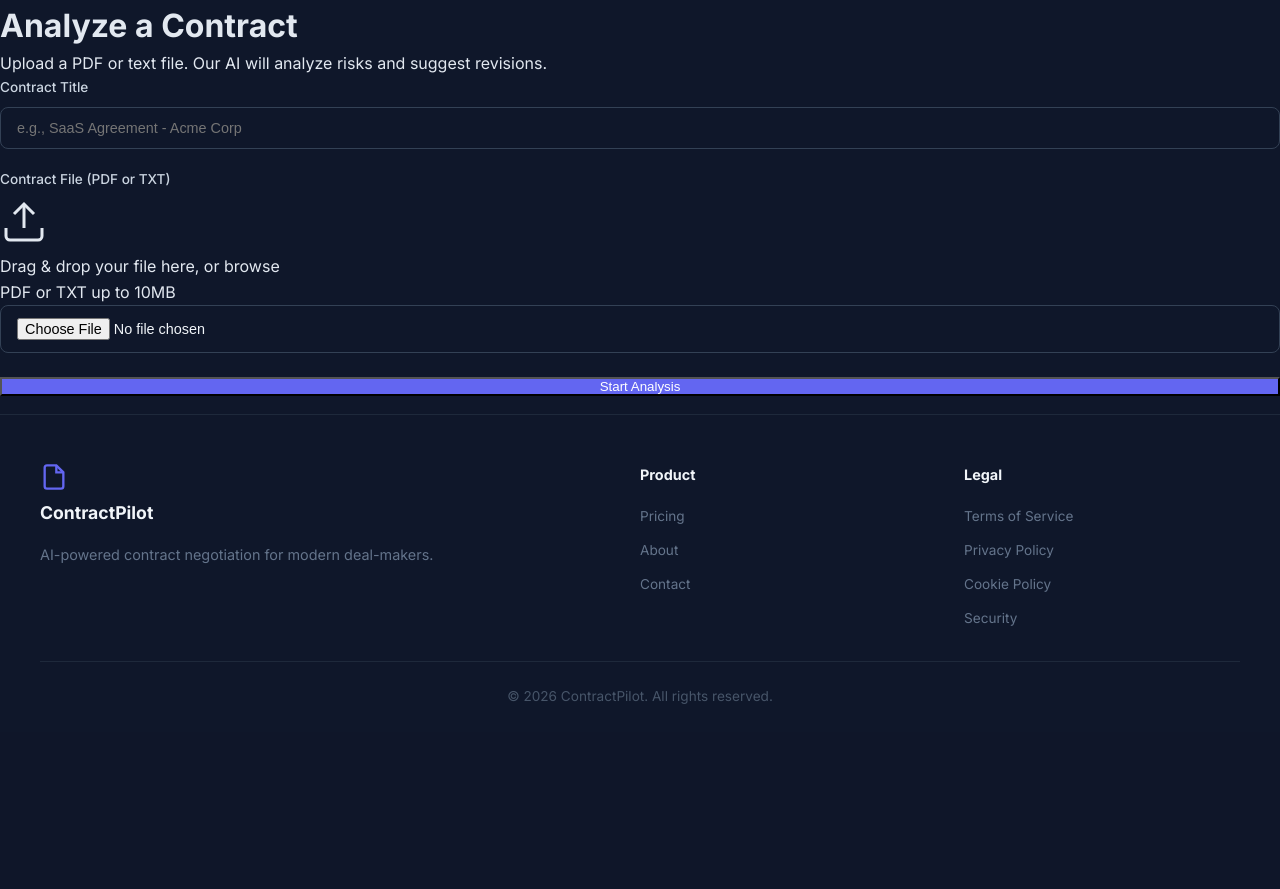
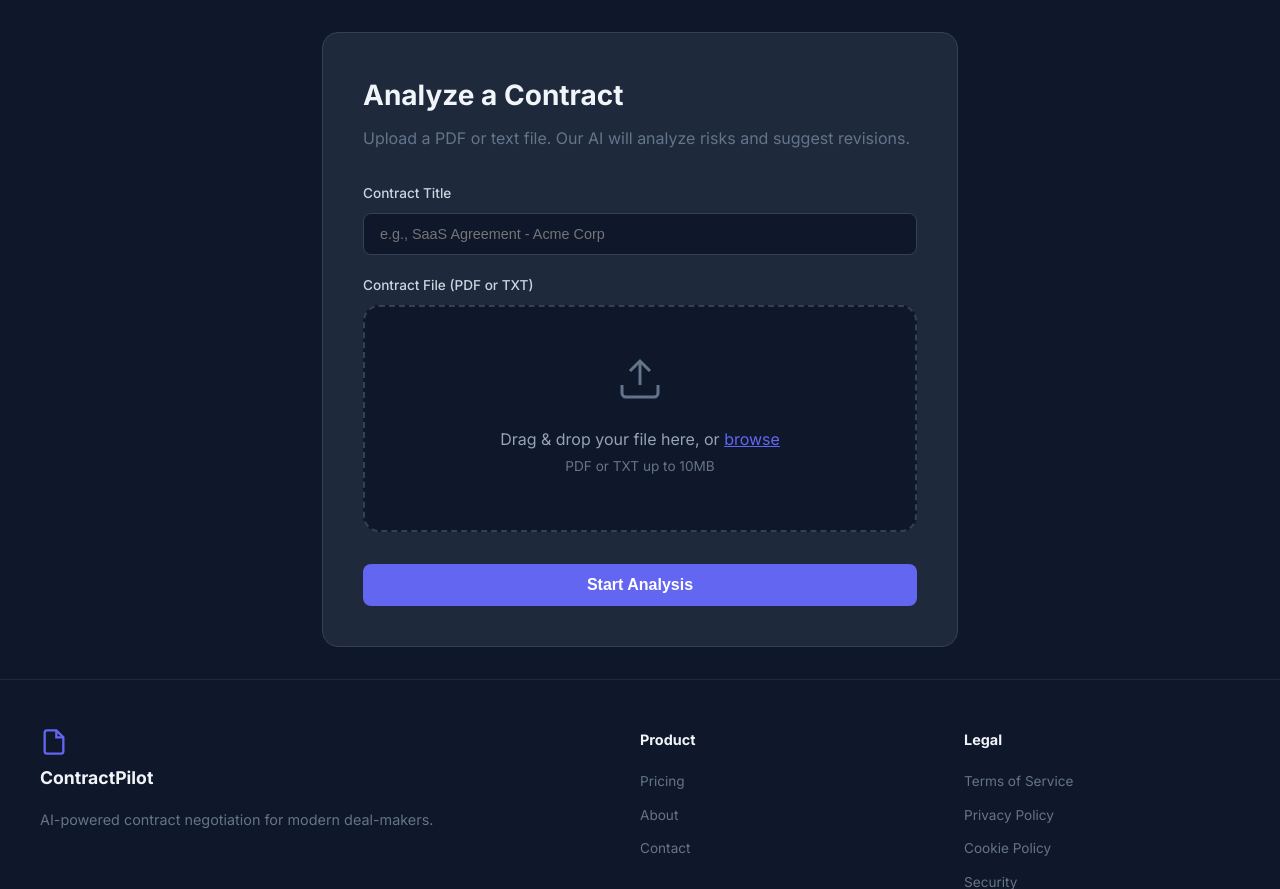
Before and after one commit to jagadishbhyri3-spec/contractpilot, a FastAPI app: page /upload in a window 1280 px wide. Shown: the part 68-957 px from the top of the page. Before the commit the page ends 772 px from the top, so only its background shows below. Run offline with FastAPI, Linux system fonts and the light colour scheme.

Commit message:
fix upload page styling

```diff
--- a/templates/upload.html
+++ b/templates/upload.html
@@ -1,5 +1,102 @@
 {% extends "base.html" %}
 {% block title %}Analyze Contract — ContractPilot{% endblock %}
+
+{% block extra_css %}
+<style>
+.upload-page {
+    max-width: 700px;
+    margin: 2rem auto;
+    padding: 0 2rem;
+}
+.upload-card {
+    background: #1e293b;
+    border: 1px solid #334155;
+    border-radius: 16px;
+    padding: 2.5rem;
+}
+.upload-card h1 {
+    color: #f1f5f9;
+    font-size: 1.75rem;
+    margin-bottom: 0.5rem;
+}
+.upload-card > p {
+    color: #64748b;
+    margin-bottom: 2rem;
+}
+.file-dropzone {
+    border: 2px dashed #334155;
+    border-radius: 16px;
+    padding: 3rem 2rem;
+    text-align: center;
+    background: #0f172a;
+    transition: all 0.2s;
+    cursor: pointer;
+    margin-bottom: 1.5rem;
+}
+.file-dropzone:hover,
+.file-dropzone.dragover {
+    border-color: #6366f1;
+    background: rgba(99, 102, 241, 0.05);
+}
+.file-dropzone svg {
+    color: #64748b;
+    margin-bottom: 1rem;
+}
+.file-dropzone p {
+    color: #94a3b8;
+    margin-bottom: 0.25rem;
+}
+.file-dropzone .file-hint {
+    color: #64748b;
+    font-size: 0.85rem;
+}
+.file-dropzone input[type="file"] {
+    display: none;
+}
+.text-link {
+    color: #6366f1;
+    text-decoration: underline;
+}
+.file-name {
+    color: #22c55e;
+    font-size: 0.9rem;
+    margin-bottom: 1.5rem;
+    display: none;
+}
+.alert {
+    padding: 1rem;
+    border-radius: 8px;
+    margin-top: 1rem;
+    font-size: 0.9rem;
+}
+.alert-error {
+    background: rgba(239, 68, 68, 0.1);
+    color: #ef4444;
+    border: 1px solid rgba(239, 68, 68, 0.2);
+}
+.alert-success {
+    background: rgba(34, 197, 94, 0.1);
+    color: #22c55e;
+    border: 1px solid rgba(34, 197, 94, 0.2);
+}
+#submitBtn {
+    margin-top: 0.5rem;
+    width: 100%;
+    background: #6366f1;
+    color: white;
+    padding: 0.75rem;
+    border: none;
+    border-radius: 8px;
+    font-size: 1rem;
+    font-weight: 600;
+    cursor: pointer;
+}
+#submitBtn:hover {
+    background: #4f46e5;
+}
+</style>
+{% endblock %}
+
 {% block content %}
 <div class="upload-page">
     <div class="upload-card">
@@ -39,7 +136,7 @@
 </div>
 {% endblock %}
 
-{% block scripts %}
+{% block extra_js %}
 <script>
 const dropzone = document.getElementById('dropzone');
 const fileInput = document.getElementById('fileInput');
@@ -62,7 +159,7 @@ fileInput.addEventListener('change', () => {
 });
 
 function showFileName(name) {
-    fileName.textContent = `Selected: ${name}`;
+    fileName.textContent = 'Selected: ' + name;
     fileName.style.display = 'block';
 }
 
@@ -83,7 +180,7 @@ document.getElementById('uploadForm').addEventListener('submit', async (e) => {
     try {
         const res = await fetch('/api/contracts/analyze', {
             method: 'POST',
-            headers: { 'Authorization': `Bearer ${token}` },
+            headers: { 'Authorization': 'Bearer ' + token },
             body: formData
         });
         const result = await res.json();
```
